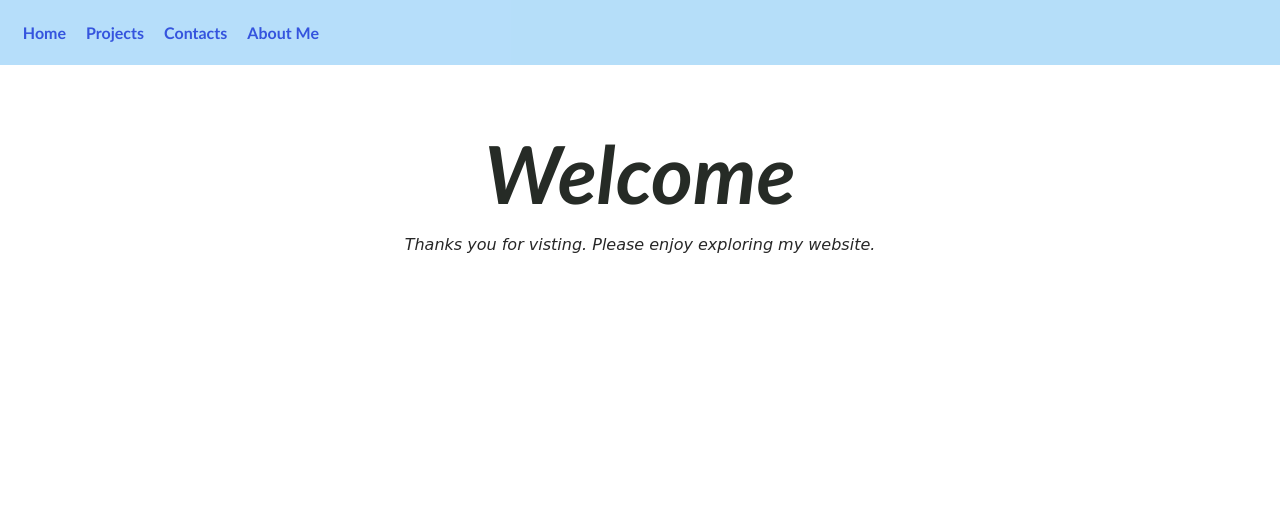
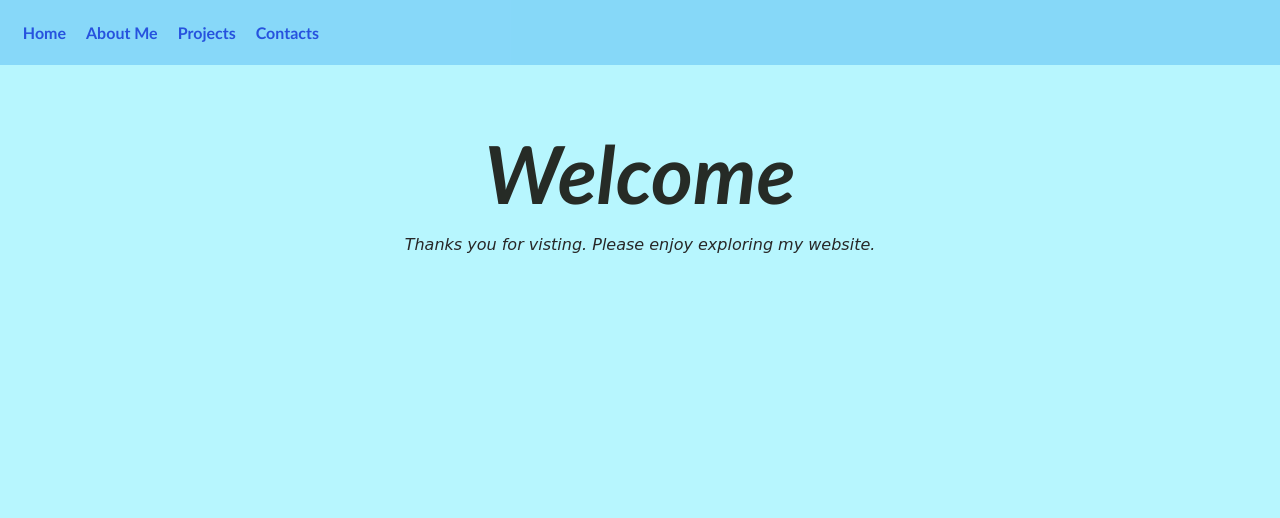
Before and after one commit to Sawla-1/jawjar.github.io, a plain HTML site: page index.html in a window 1280 px wide. Shown: the top 518 px of the page. Drawn offline with Linux system fonts and the light colour scheme.

Commit message:
update background color

```diff
--- a/index.css
+++ b/index.css
@@ -1,4 +1,5 @@
 body{
+    background-color: rgba(0, 224, 253, 0.281);
     margin: 0;
     font-family: 'Trebuchet MS', 'Lucida Sans Unicode', 'Lucida Grande', 'Lucida Sans', Arial, sans-serif;
     color: rgb(38, 43, 38);
--- a/index.html
+++ b/index.html
@@ -5,9 +5,9 @@
 <body>
     <ul class="nav-bar">
         <li> <a href="#home">home</a></li>
+        <li> <a href="#about-me">about me</a></li>
         <li> <a href="#projects">projects</a></li>
         <li> <a href="#contacts">contacts</a></li>
-        <li> <a href="#about-me">about me</a></li>
     </ul>
     <div class="contact">
         <div id="home">
```
